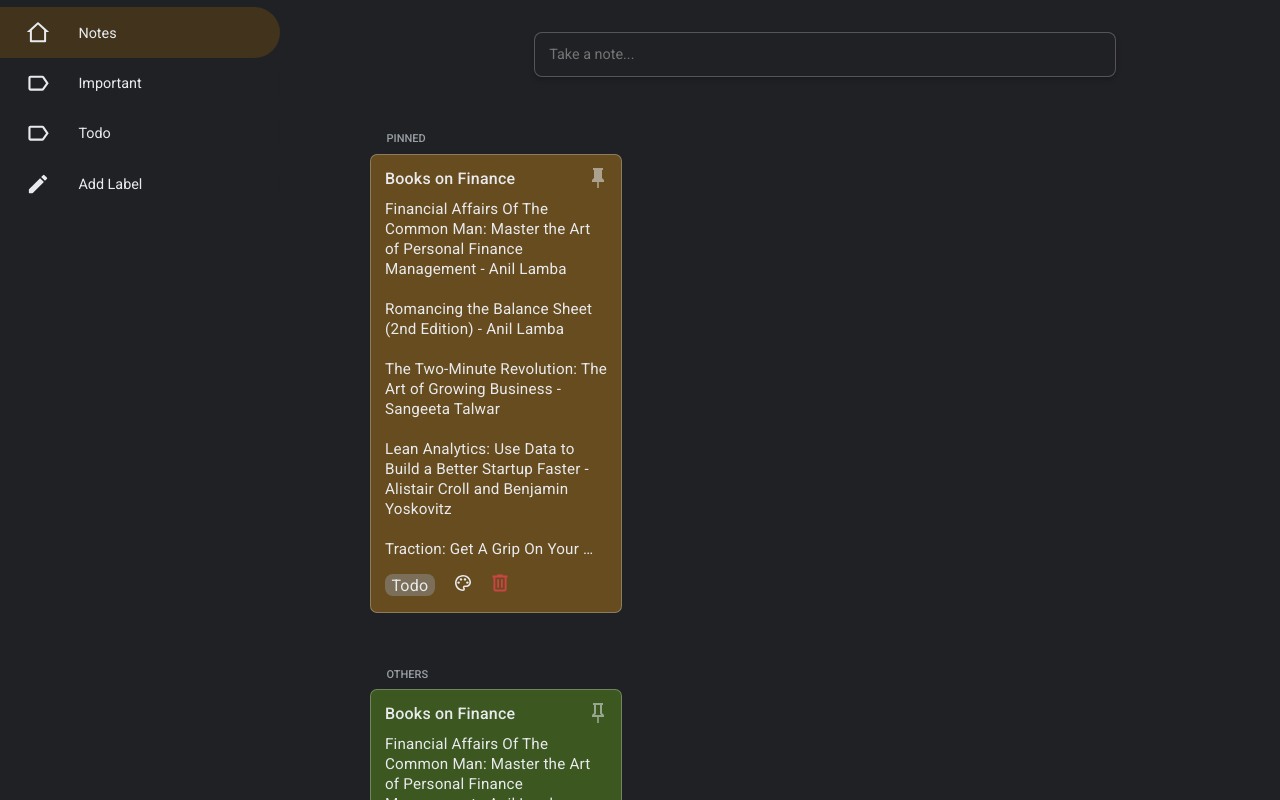
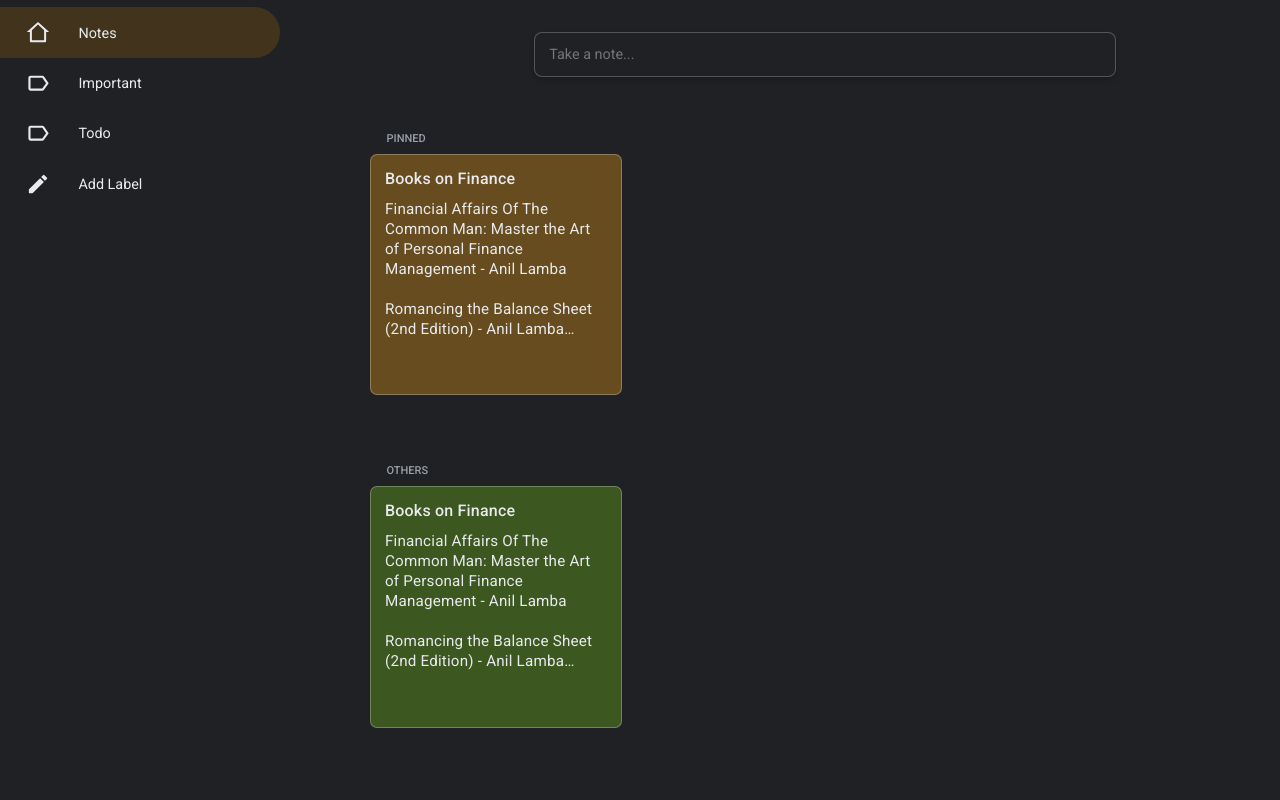
Before and after one commit to RohitDhatrak/Note-Deck, a React (Create React App) app: page / in a window 1280 px wide. Shown: the top 800 px of the page. Built offline with nearby package versions, Linux system fonts and the light colour scheme.

Commit message:
style: auto hide buttons

```diff
--- a/src/styles/NoteCard.css
+++ b/src/styles/NoteCard.css
@@ -13,6 +13,8 @@
     transition-property: background, border, opacity, box-shadow, transform;
     transition-timing-function: ease-in;
     transition-duration: 0.218s;
+    margin-bottom: 1em;
+    margin-right: 1em;
 }
 
 .card-title,
@@ -28,9 +30,11 @@
     display: inline-block;
     margin-bottom: 0.6em;
     width: 86%;
+    min-height: 1em;
 }
 
 .card-pin-button {
+    visibility: hidden;
     position: absolute;
     right: 15px;
     top: 15px;
@@ -45,13 +49,21 @@
 
 .card-body {
     font-size: 0.95rem;
-    max-height: 24.75em;
+    height: 9.4em;
     overflow: hidden;
     display: -webkit-box;
-    -webkit-line-clamp: 18;
+    -webkit-line-clamp: 7;
     -webkit-box-orient: vertical;
 }
 
 .card-footer {
-    /* position: relative; */
+    visibility: hidden;
 }
+
+.card:hover .card-pin-button {
+    visibility: visible;
+}
+
+.card:hover .card-footer {
+    visibility: visible;
+}
```
